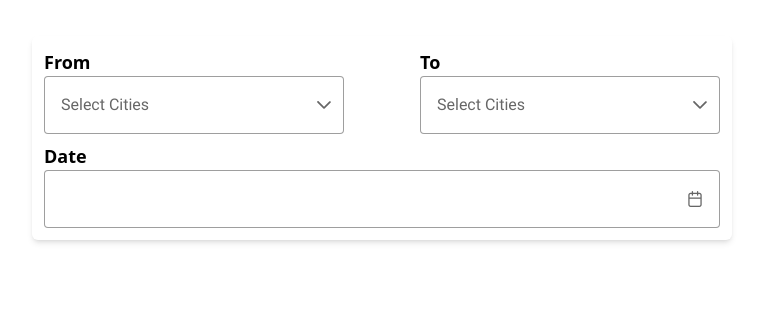
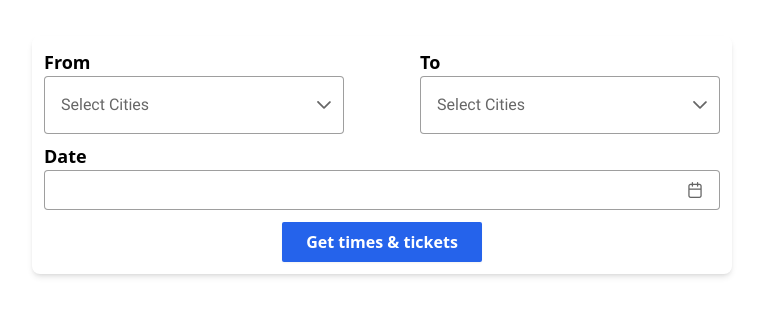
Before and after one commit to iamsabbirsobhani/trainease-frontend, a Next.js app: page / in a window 1280 px wide. Shown: the top 316 px of the page, without its empty margins (258-1021 px from the left). Built offline with nearby package versions, Linux system fonts and the light colour scheme.

Commit message:
DestinaitonFOrm updated

```diff
--- a/components/Home/DestinationForm/components/Card.tsx
+++ b/components/Home/DestinationForm/components/Card.tsx
@@ -2,7 +2,7 @@ import Form from './Form';
 
 export default function Card() {
   return (
-    <div className="shadow-md rounded-md w-[700px] mt-9 m-auto p-3">
+    <div className="shadow-md rounded-lg w-[700px] mt-9 m-auto p-3">
       <Form />
     </div>
   );
--- a/components/Home/DestinationForm/components/Form.tsx
+++ b/components/Home/DestinationForm/components/Form.tsx
@@ -107,8 +107,12 @@ export default function Form() {
             onChange={(e) => handleDate(e)}
             showIcon
             icon="pi pi-calendar"
-            className=""
+            className=" h-[40px]"
           />
+        </div>
+
+        <div className=' text-center mt-3'>
+          <button className=' font-bold bg-blue-600 w-[200px] p-2 text-white rounded-sm shadow-sm'>Get times & tickets</button>
         </div>
       </form>
     </div>
```
